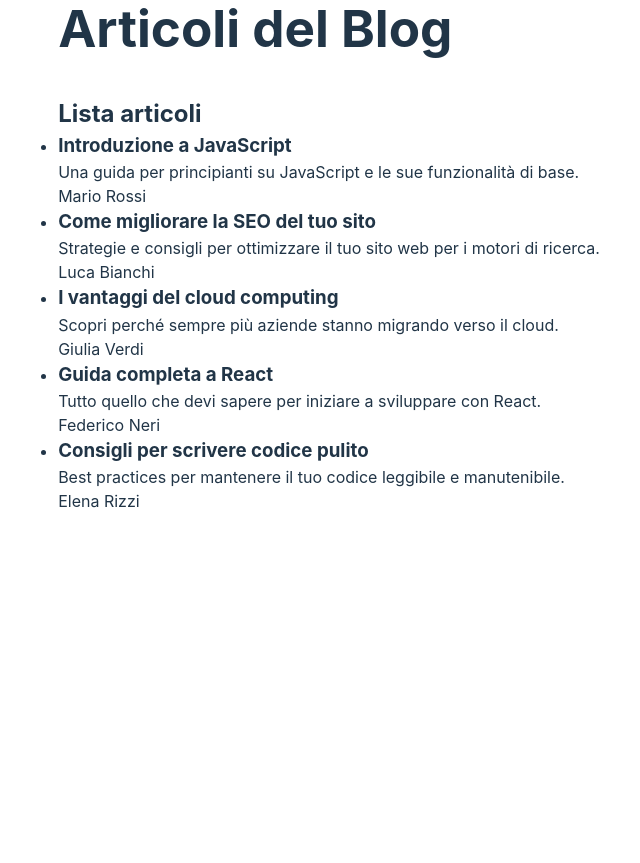
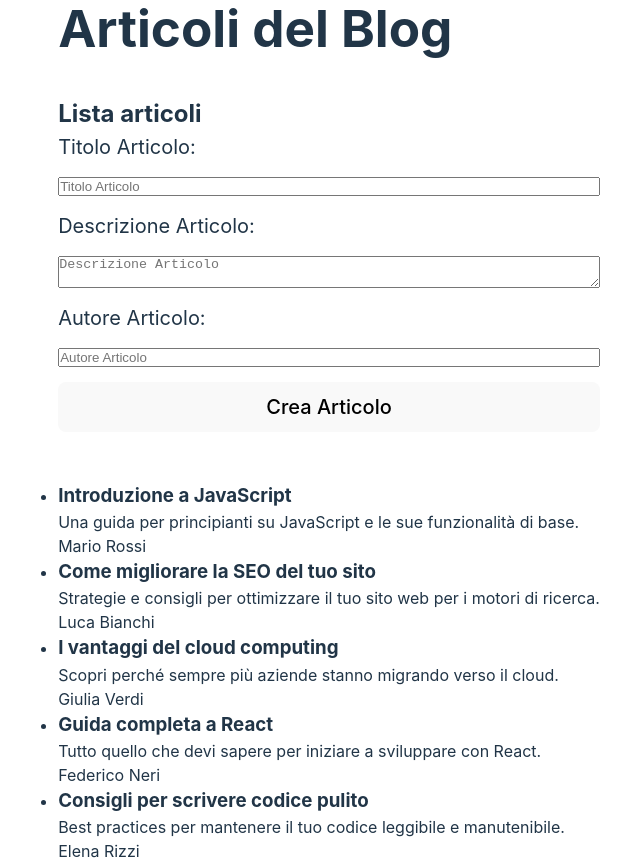
Before and after one commit to marcogulino-mg/react-form-multifield, a React (Vite) app: page / in a window 1280 px wide. Shown: the whole page, without its empty margins (311-951 px from the left). Before the commit the page ends 800 px from the top, so only its background shows below. Built offline with nearby package versions, Linux system fonts and the light colour scheme.

Commit message:
[feat] add form in AddArticle.jsx

```diff
--- a/src/components/Main.jsx
+++ b/src/components/Main.jsx
@@ -1,10 +1,13 @@
 // IMPORT ArticleList.jsx
 import Articlelist from "./subcomponents/ArticleLists";
+// IMPORT AddArticle.jsx
+import Addarticle from "./subcomponents/AddArticle";
 
 export default function Main() {
   return (
     <main>
       <h2>Lista articoli</h2>
+      <Addarticle />
       <Articlelist />
     </main>
   );
--- /dev/null
+++ b/src/components/subcomponents/AddArticle.jsx
@@ -0,0 +1,15 @@
+export default function Addarticle() {
+  return (
+    <div>
+      <form className="add-article" action="#">
+        Titolo Articolo:
+        <input type="text" placeholder="Titolo Articolo" />
+        Descrizione Articolo:
+        <textarea type="text" placeholder="Descrizione Articolo" />
+        Autore Articolo:
+        <input type="text" placeholder="Autore Articolo" />
+        <button>Crea Articolo</button>
+      </form>
+    </div>
+  );
+}
--- a/src/index.css
+++ b/src/index.css
@@ -70,3 +70,14 @@ button:focus-visible {
     background-color: #f9f9f9;
   }
 }
+
+/* MAIN */
+
+/* ADDARTICLE */
+.add-article {
+  display: flex;
+  flex-direction: column;
+  font-size: 20px;
+  gap: 15px;
+  margin-bottom: 50px;
+}
```
